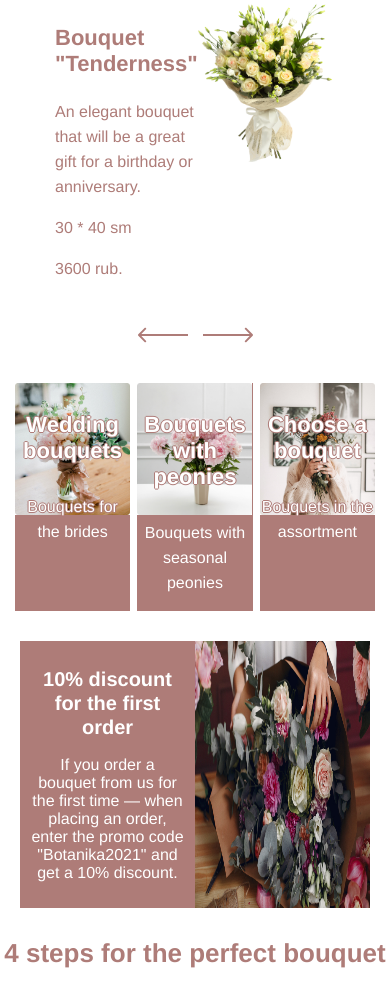
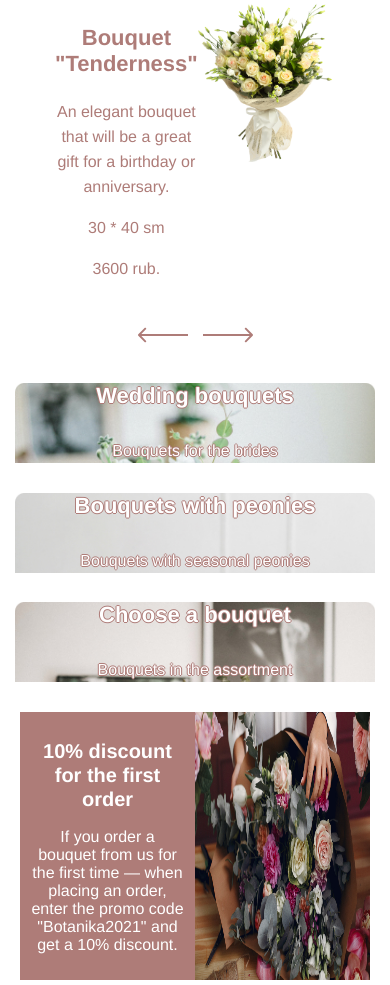
Before and after one commit to olgam1711/botanika-shop, a website: page index.html in a window 390 px wide. Shown: the part 1010-1995 px from the top of the page. Drawn offline with Linux system fonts and the light colour scheme.

Commit message:
added style.min.css

```diff
--- a/css/style.css
+++ b/css/style.css
@@ -10,7 +10,6 @@ body {
   letter-spacing: 0;
   text-align: center;
   line-height: 25px;
-  text-align: left;
 }
 
 img {
@@ -418,11 +417,12 @@ a:active {
 
 @media (min-width: 320px) and (max-width: 767px) {
   .catalogue-list {
+    display: block;
     margin-bottom: 30px;
   }
 
   .catalogue-list__desc {
-    width: 32%;
+    width: 100%;
     height: auto;
   }
 
--- a/index.html
+++ b/index.html
@@ -7,7 +7,7 @@
     <meta name="viewport" content="width=device-width,initial-scale=1">
     <meta name="format-detection" content="telephone=no">
     <link href="css/normalize.min.css" rel="stylesheet">
-    <link rel="stylesheet" type="text/css" href="css/style.css">
+    <link rel="stylesheet" type="text/css" href="css/style.min.css">
 </head>
 
 <body>
```
Also changed, not shown: css/style.min.css (added), 1 other file.
